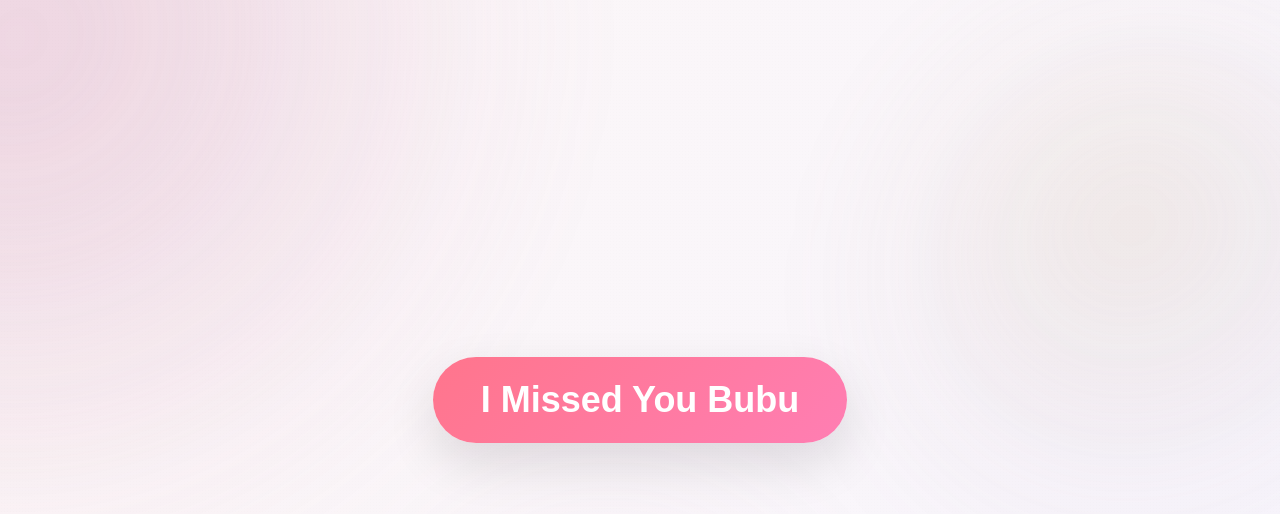
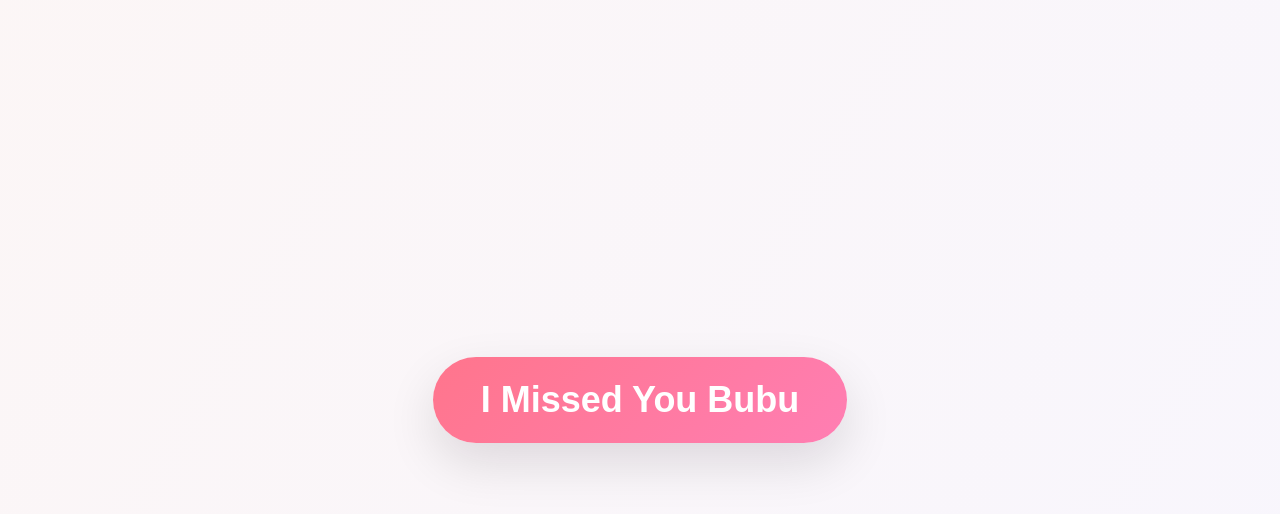
Before and after one commit to yxbudgqjdqdxq/idk22, a Next.js app: page / in a window 1280 px wide. Shown: the top 514 px of the page. Built offline with nearby package versions, Linux system fonts and the light colour scheme.

Commit message:
Update and rename AnimatedBackground.jsx to AnimatedBackground.js

```diff
--- /dev/null
+++ b/components/AnimatedBackground.js
@@ -0,0 +1,18 @@
+// components/AnimatedBackground.js
+
+/**
+ * Renders the animated blobs that float in the background.
+ * These are styled and animated entirely with CSS from globals.css.
+ * The z-index of -1 ensures they stay behind all other content.
+ */
+const AnimatedBackground = () => {
+  return (
+    <div className="fixed top-0 left-0 w-full h-full -z-10 overflow-hidden pointer-events-none">
+      <div className="absolute -top-1/4 -left-16 w-96 h-96 bg-purple-300 rounded-full mix-blend-multiply filter blur-2xl opacity-40 animate-blob"></div>
+      <div className="absolute -top-1/4 -right-16 w-96 h-96 bg-pink-300 rounded-full mix-blend-multiply filter blur-2xl opacity-40 animate-blob animation-delay-2s"></div>
+      <div className="absolute -bottom-16 left-1/4 w-96 h-96 bg-blue-200 rounded-full mix-blend-multiply filter blur-2xl opacity-40 animate-blob animation-delay-4s"></div>
+    </div>
+  );
+};
+
+export default AnimatedBackground;
--- a/components/AnimatedBackground.jsx
+++ /dev/null
@@ -1,11 +0,0 @@
-
-export default function AnimatedBackground() {
-  return (
-    <div className="animated-bg" aria-hidden>
-      <div className="blob blob1" />
-      <div className="blob blob2" />
-      <div className="blob blob3" />
-      <div className="bg-noise" />
-    </div>
-  )
-}
```
